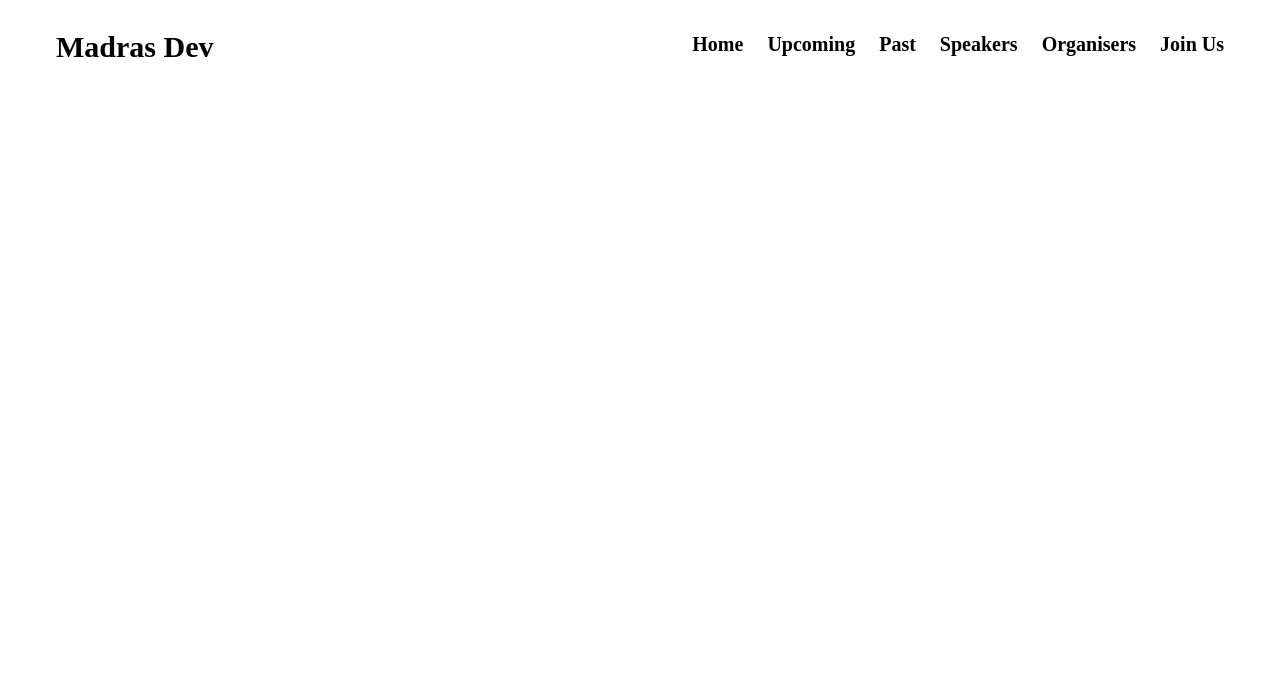
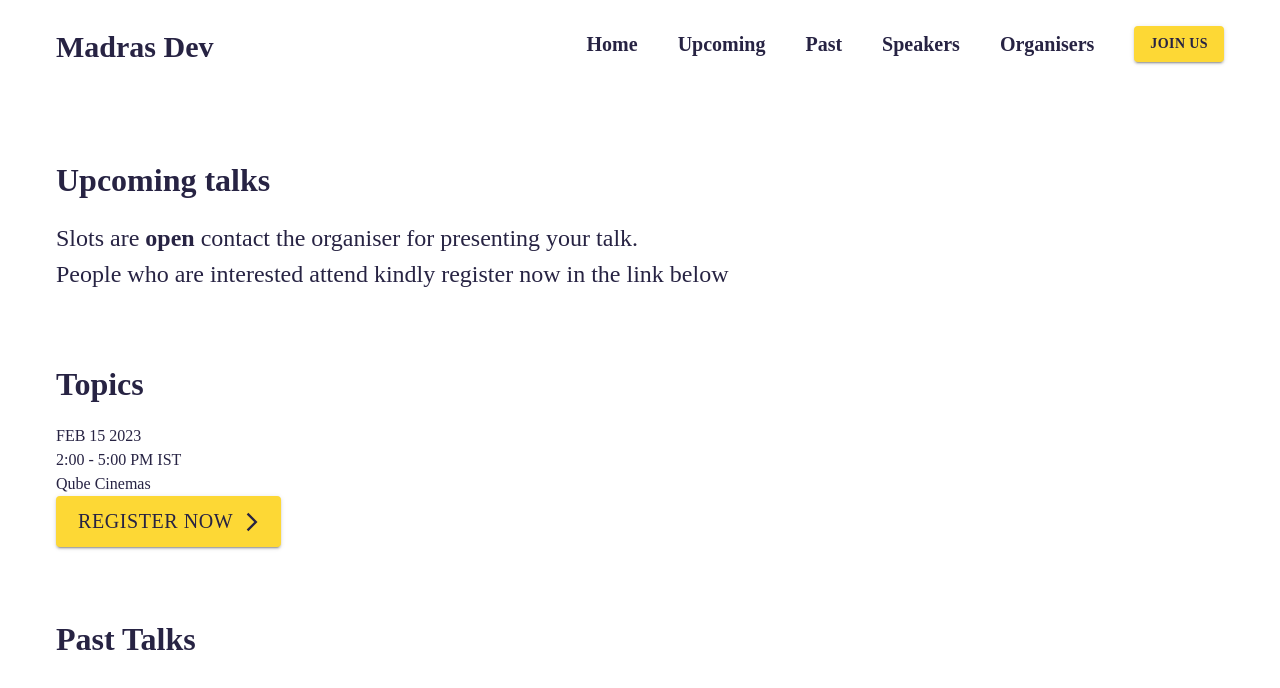
Before and after one commit to ragavkumarv/madras-dev, a Next.js app: page / in a window 1280 px wide. Shown: the top 688 px of the page. Built offline with nearby package versions, Linux system fonts and the light colour scheme; a web font is replaced by a local one.

Commit message:
Material buttons, Timings, Locations

```diff
--- a/package.json
+++ b/package.json
@@ -11,6 +11,7 @@
   "dependencies": {
     "@emotion/react": "^11.10.5",
     "@emotion/styled": "^11.10.5",
+    "@mui/icons-material": "^5.11.0",
     "@mui/material": "^5.11.8",
     "@next/font": "13.1.6",
     "@types/node": "18.13.0",
--- a/src/app/Navigation.tsx
+++ b/src/app/Navigation.tsx
@@ -3,6 +3,17 @@
 import styled from "@emotion/styled";
 import Link from "next/link";
 import Box from "@mui/material/Box";
+import { createTheme } from "@mui/material/styles";
+import { orange, yellow } from "@mui/material/colors";
+import { PrimaryButton } from "./PrimaryButton";
+
+export const theme = createTheme({
+  palette: {
+    primary: {
+      main: yellow[600],
+    },
+  },
+});
 
 const NavContainer = styled.nav`
   display: flex;
@@ -15,7 +26,7 @@ const NavContainer = styled.nav`
     list-style: none;
     display: flex;
     align-items: center;
-    gap: 1.5rem;
+    gap: 2.5rem;
     padding: 1.5rem 0;
     font-size: 1.25rem;
     font-family: var(--ff-sans-serif);
@@ -35,11 +46,11 @@ const NavContainer = styled.nav`
 export const Navigation = () => {
   const navItems = [
     { name: "Home", path: "/" },
-    { name: "Upcoming", path: "/" },
-    { name: "Past", path: "/" },
-    { name: "Speakers", path: "/" },
-    { name: "Organisers", path: "/" },
-    { name: "Join Us", path: "/" },
+    { name: "Upcoming", path: "/#upcoming-talks" },
+    { name: "Past", path: "/#past-talks" },
+    { name: "Speakers", path: "/#speakers" },
+    { name: "Organisers", path: "/#organisers" },
+    // { name: "Join Us", path: "/#join" },
   ];
 
   return (
@@ -58,9 +69,13 @@ export const Navigation = () => {
               component={"li"}
               //   sx={{ display: { xs: "none", md: "block" } }}
             >
-              <Link href={item.path}>{item.name}</Link>
+              <a href={item.path}>{item.name}</a>
             </Box>
           ))}
+
+          <li>
+            <PrimaryButton>Join Us</PrimaryButton>
+          </li>
         </ul>
       </NavContainer>
     </>
--- /dev/null
+++ b/src/app/PrimaryButton.tsx
@@ -0,0 +1,23 @@
+"use client";
+import Button from "@mui/material/Button";
+import { ThemeProvider } from "@mui/material/styles";
+import { theme } from "./Navigation";
+
+export function PrimaryButton({ children, sx, ...props }) {
+  return (
+    <ThemeProvider theme={theme}>
+      <Button
+        sx={{
+          fontWeight: 700,
+          fontFamily: "var(--ff-sans-serif)",
+          color: "color: var(--primary-clr)",
+          ...sx,
+        }}
+        variant="contained"
+        {...props}
+      >
+        {children}
+      </Button>
+    </ThemeProvider>
+  );
+}
--- a/src/app/globals.css
+++ b/src/app/globals.css
@@ -3,10 +3,12 @@
 :root {
   --content-size: min(calc(100% - 2rem), 73rem);
   --ff-sans-serif: "Proxima Nova", "sans-serif";
+  --primary-clr: hsl(248, 31%, 20%);
 }
 
 body {
   width: var(--content-size);
   margin: 0 auto;
   font-family: var(--ff-sans-serif);
+  color: var(--primary-clr);
 }
--- a/src/app/page.tsx
+++ b/src/app/page.tsx
@@ -1,9 +1,59 @@
+"use client";
+
 import Image from "next/image";
 // import { Inter } from "@next/font/google";
 import styles from "./page.module.css";
+import styled from "@emotion/styled";
+import { PrimaryButton } from "./PrimaryButton";
+// const inter = Inter({ subsets: ["latin"] });
+import ArrowForwardIosIcon from "@mui/icons-material/ArrowForwardIos";
 
-// const inter = Inter({ subsets: ["latin"] });
+const H2 = styled.h2`
+  font-size: 2rem;
+  margin-bottom: 1rem;
+`;
+
+const UpcomingContainer = styled.section`
+  p {
+    font-size: 1.5rem;
+  }
+`;
+
+export const Spacer4 = styled.div`
+  width: 100%;
+  height: 68px;
+`;
 
 export default function Home() {
-  return <main></main>;
+  return (
+    <main>
+      <Spacer4 />
+      <UpcomingContainer>
+        <H2 id="upcoming-talks">Upcoming talks</H2>
+        <p>
+          Slots are <strong>open</strong> contact the organiser for presenting
+          your talk.
+          <br /> People who are interested attend kindly register now in the
+          link below
+        </p>
+      </UpcomingContainer>
+      <Spacer4 />
+      <section>
+        <H2>Topics</H2>
+        <p>FEB 15 2023</p> <p>2:00 - 5:00 PM IST</p>
+        <p>Qube Cinemas</p>
+        <PrimaryButton
+          endIcon={<ArrowForwardIosIcon />}
+          sx={{ fontWeight: "400", fontSize: "1.25rem" }}
+          size="large"
+        >
+          Register now
+        </PrimaryButton>
+      </section>
+      <Spacer4 />
+      <section>
+        <H2 id="past-talks">Past Talks</H2>
+      </section>
+    </main>
+  );
 }
```
Also changed, not shown: 1 other file (tests, documents, lock files or other folders).
